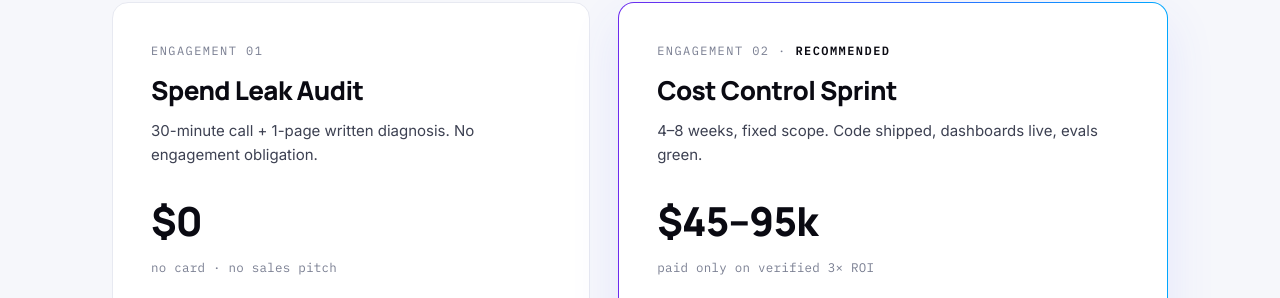
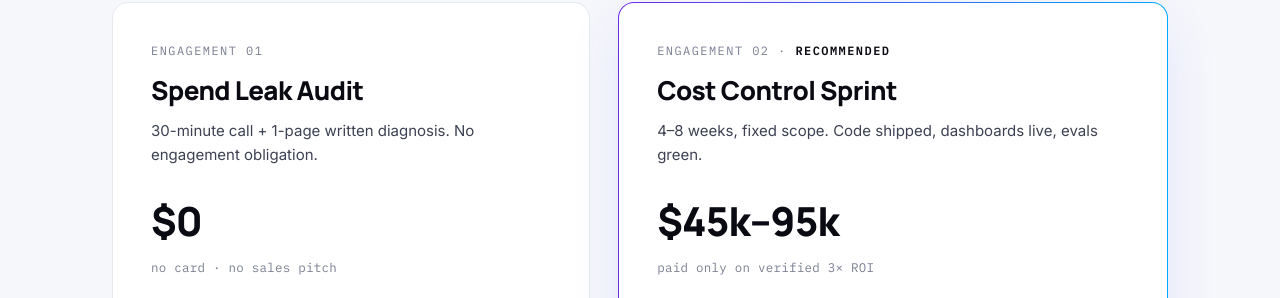
Before and after one commit to bartek-boniecki/new-otonome-v5, a plain HTML site: page index.html in a window 1280 px wide. Shown: the part 5865-6163 px from the top of the page. Drawn offline with Linux system fonts and the light colour scheme.

Commit message:
Fix price range formatting in index.html

```diff
--- a/index.html
+++ b/index.html
@@ -478,7 +478,7 @@ footer{border-top:1px solid var(--line);padding:34px 0;margin-top:104px}
         <div class="pid">engagement 02 · <span class="rec-tag">recommended</span></div>
         <h3>Cost Control Sprint</h3>
         <p class="pdesc">4–8 weeks, fixed scope. Code shipped, dashboards live, evals green.</p>
-        <div class="amount">$45–95k<span>paid only on verified 3× ROI</span></div>
+        <div class="amount">$45k–95k<span>paid only on verified 3× ROI</span></div>
         <ul>
           <li>attribution dashboards in your existing tools</li>
           <li>routing + caching layers with evals</li>
```
